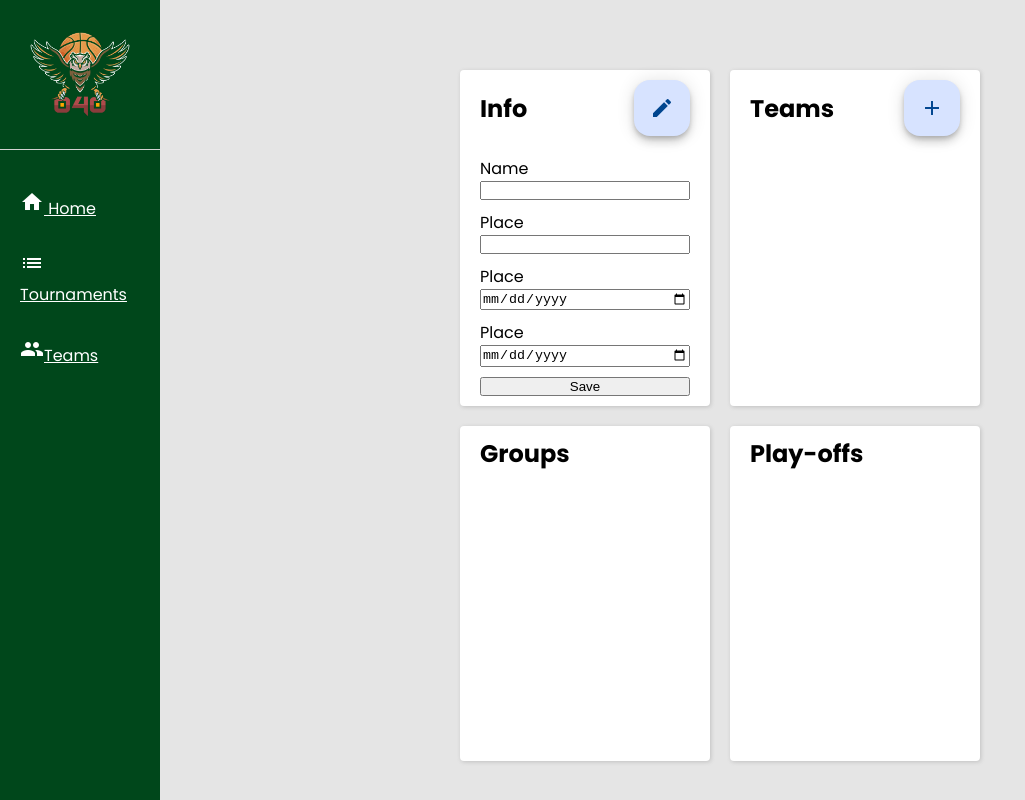
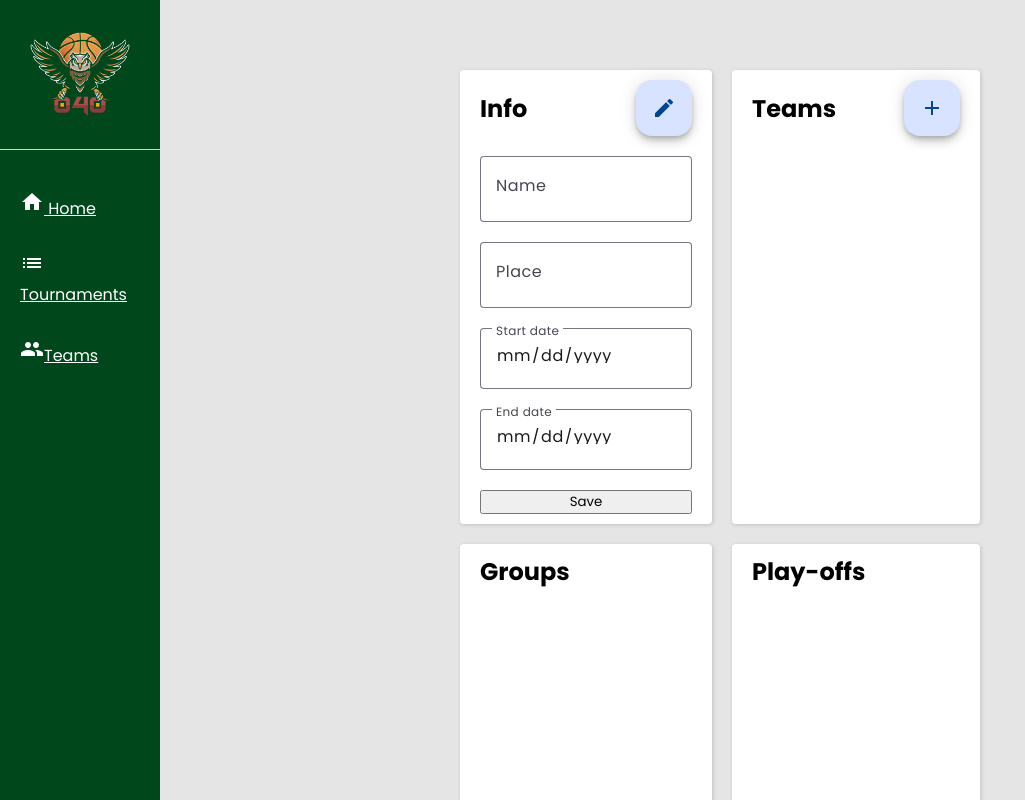
Before and after one commit to kwiatkowskijan/040basket-league, an Angular app: page /tournament in a window 1280 px wide. Shown: the top 800 px of the page, without its empty margins (0-1025 px from the left). Built offline with nearby package versions, Linux system fonts and the light colour scheme.

Commit message:
changed inputs on tournament details

```diff
--- a/src/app/tournament-details/tournament-details.component.html
+++ b/src/app/tournament-details/tournament-details.component.html
@@ -20,18 +20,22 @@
         </div>
         <div [hidden]="!isEditing" class="item-content">
             <form [formGroup]="editTournamentForm" (ngSubmit)="editAddTournament(editTournamentForm)">
-                <label for="name">Name</label>
-                <input type="text" id="name" formControlName="name">
-
-                <label for="place">Place</label>
-                <input type="text" id="place" formControlName="place">
-
-                <label for="start-date">Place</label>
-                <input type="date" id="start-date" formControlName="startDate">
-
-                <label for="end-date">Place</label>
-                <input type="date" id="end-date" formControlName="endDate">
-
+                <mat-form-field appearance="outline">
+                    <mat-label>Name</mat-label>
+                    <input matInput type="text" id="name" formControlName="name">
+                </mat-form-field>
+                <mat-form-field appearance="outline">
+                    <mat-label>Place</mat-label>
+                    <input matInput type="text" id="place" formControlName="place">
+                </mat-form-field>
+                <mat-form-field appearance="outline">
+                    <mat-label>Start date</mat-label>
+                    <input matInput type="date" id="start-date" formControlName="startDate">
+                </mat-form-field>
+                <mat-form-field appearance="outline">
+                    <mat-label>End date</mat-label>
+                    <input matInput type="date" id="end-date" formControlName="endDate">
+                </mat-form-field>
                 <button type="submit">Save</button>
             </form>
         </div>
--- a/src/styles.css
+++ b/src/styles.css
@@ -10,6 +10,7 @@
     margin: 0;
     padding: 0;
     box-sizing: border-box;
+    font-family: "Poppins", serif;
 }
 
 html, body {
```
Also changed, not shown: src/app/tournament-details/tournament-details.component.ts (+6 -4 lines).
